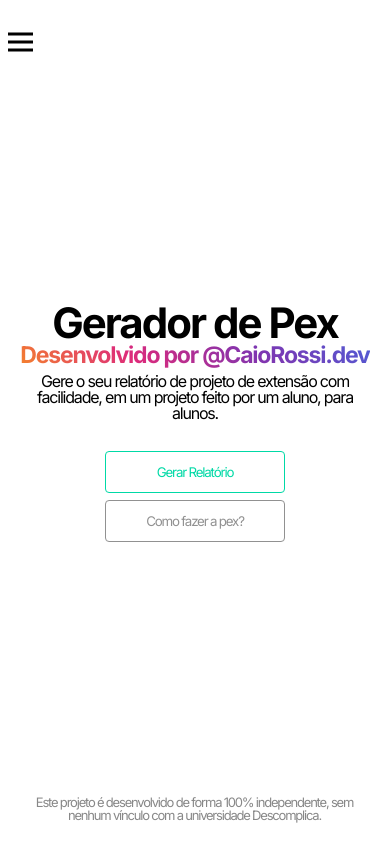
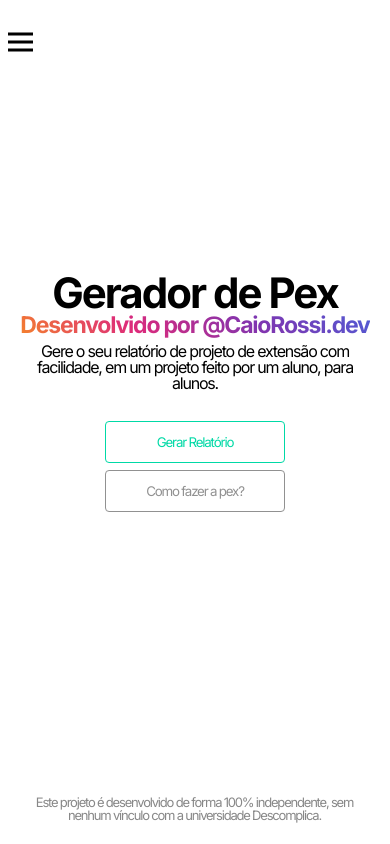
Before and after one commit to Caiorossi00/Gerador-Pex, a React (Vite) app: page / in a window 390 px wide. Shown: the top 844 px of the page. Built offline with nearby package versions, Linux system fonts and the light colour scheme.

Commit message:
correção repsonsividade hero

```diff
--- a/src/styles/Hero.scss
+++ b/src/styles/Hero.scss
@@ -126,7 +126,7 @@
 
     .hero-left {
       width: 100%;
-      margin-top: -10vh;
+      margin-bottom: 7vh;
 
       h1 {
         font-size: 42px;
```
